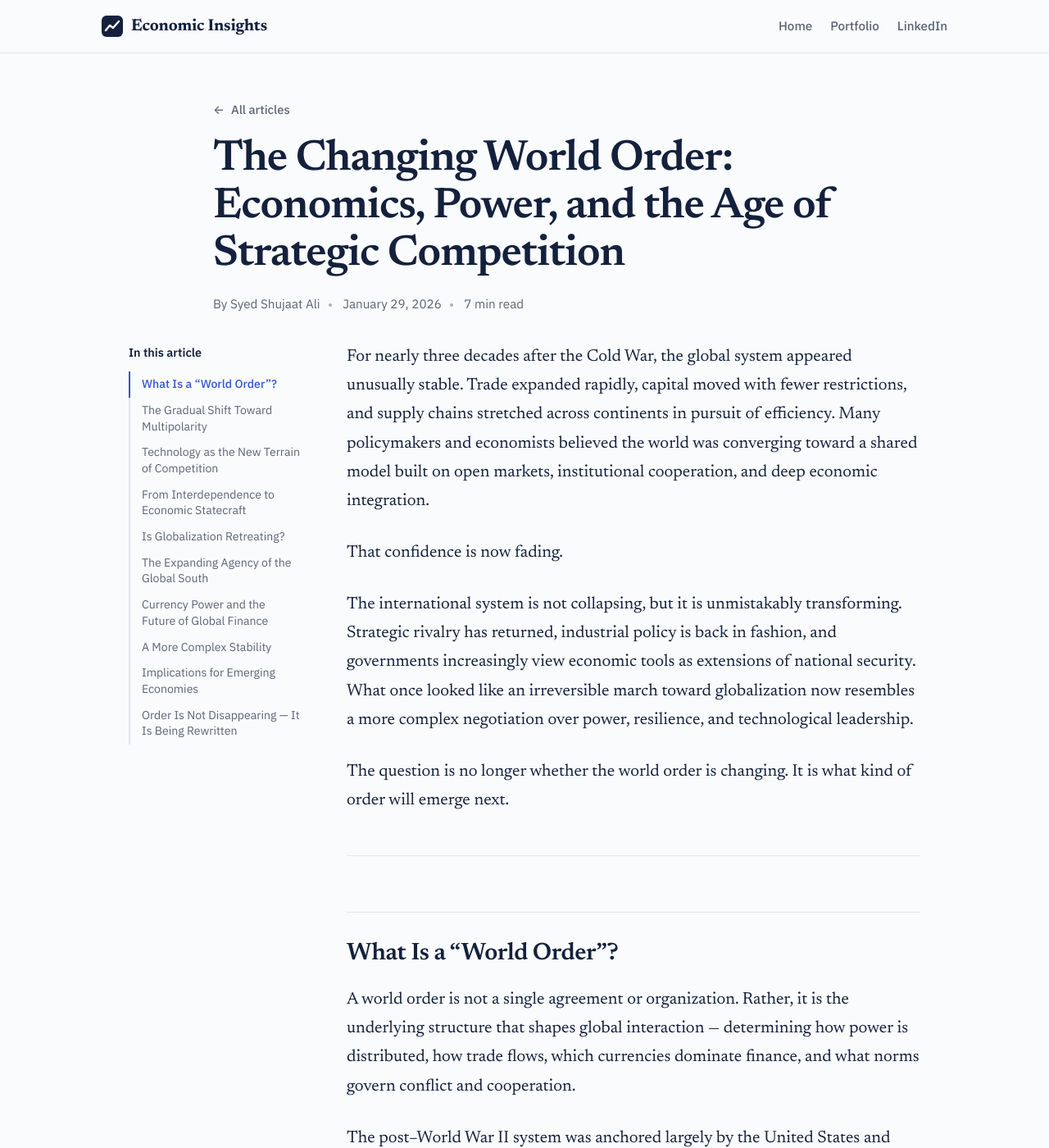
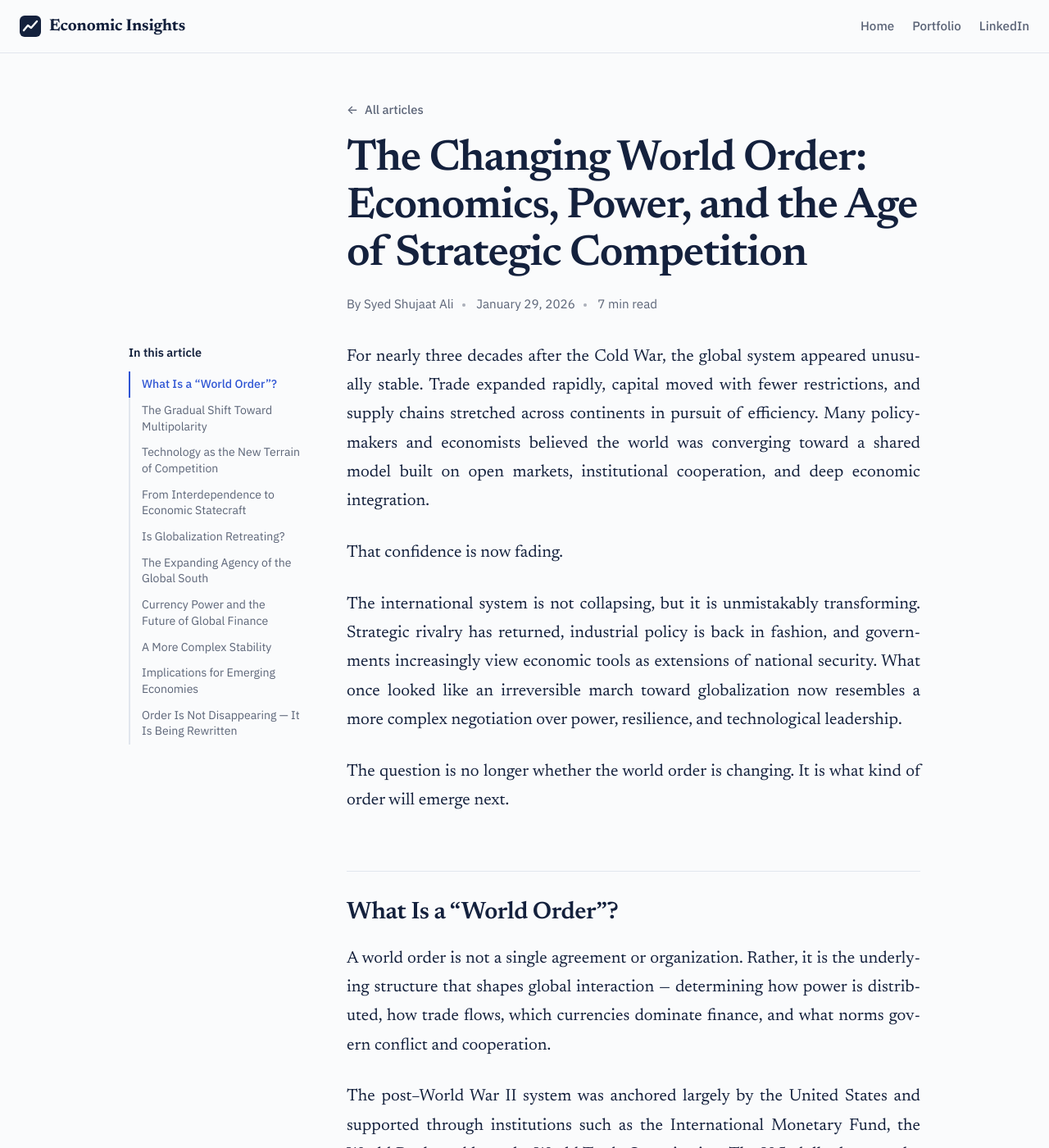
Before and after one commit to alisyedshujaat/econ-insights, a Jekyll site: the page built from _posts/2026-01-30-changing-world-order-strategic-competition.md, in a window 1280 px wide and 1400 px high. Shown: the whole window at 82% size. Built offline with Jekyll 4.4.1, drawn with Linux system fonts in a browser that asks for light colours.

Commit message:
Update style.css

```diff
--- a/assets/css/style.css
+++ b/assets/css/style.css
@@ -45,7 +45,7 @@ body {
 a { color: var(--accent); }
 img, svg { max-width: 100%; }
 :focus-visible { outline: 3px solid var(--accent); outline-offset: 3px; border-radius: 4px; }
-.wrap { max-width: 1080px; margin: 0 auto; padding: 0 24px; }
+.wrap { max-width: 1320px; margin: 0 auto; padding: 0 24px; }
 .sep::before { content: ""; display: inline-block; width: 4px; height: 4px; margin: 0 10px; border-radius: 50%; background: currentColor; opacity: .5; vertical-align: middle; }
 .skip { position: absolute; left: -999px; top: 8px; background: var(--ink); color: var(--paper); padding: 8px 14px; border-radius: 6px; z-index: 100; }
 .skip:focus { left: 8px; }
@@ -208,3 +208,21 @@ img, svg { max-width: 100%; }
   .site-header nav { gap: 16px; }
   .brand span { font-size: 1.1rem; }
 }
+
+/* ---------- Article alignment ---------- */
+
+/* Justified body text, with hyphenation so word gaps stay even */
+.prose p, .prose li { text-align: justify; hyphens: auto; -webkit-hyphens: auto; }
+
+/* Line the title and byline up with the article column */
+.post-head { max-width: 966px; padding-left: 266px; }
+.wrap:has(.toc[hidden]) .post-head { max-width: 700px; padding-left: 0; }
+@media (max-width: 960px) { .post-head { max-width: 700px; padding-left: 0; } }
+
+/* Narrow phone screens: justified text looks gappy, so go back to left-aligned */
+@media (max-width: 720px) {
+  .prose p, .prose li { text-align: left; hyphens: manual; -webkit-hyphens: manual; }
+}
+
+/* Hide the extra divider line where a post's own "---" sits right above a heading */
+.prose hr:has(+ h2) { display: none; }
```
